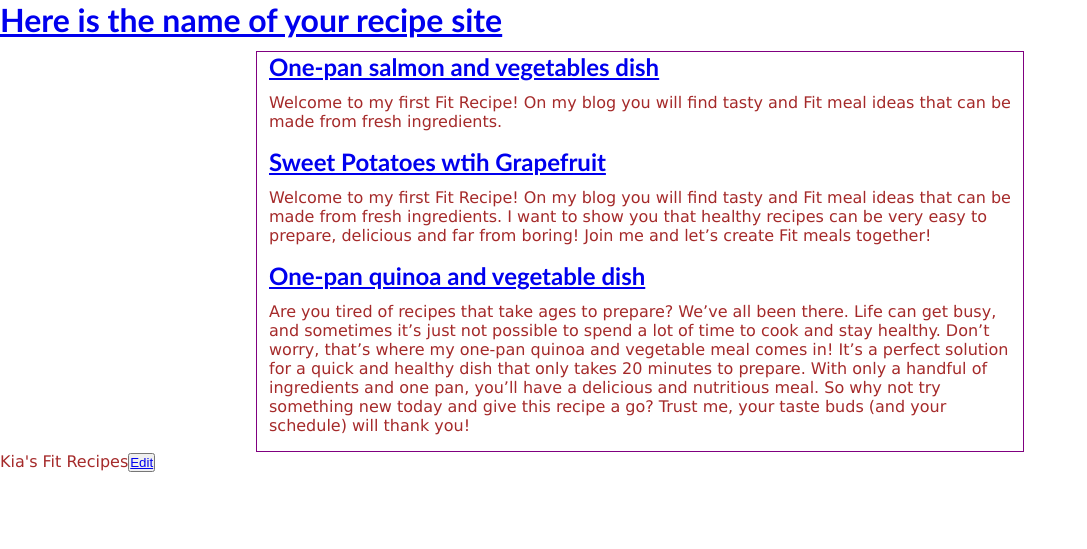
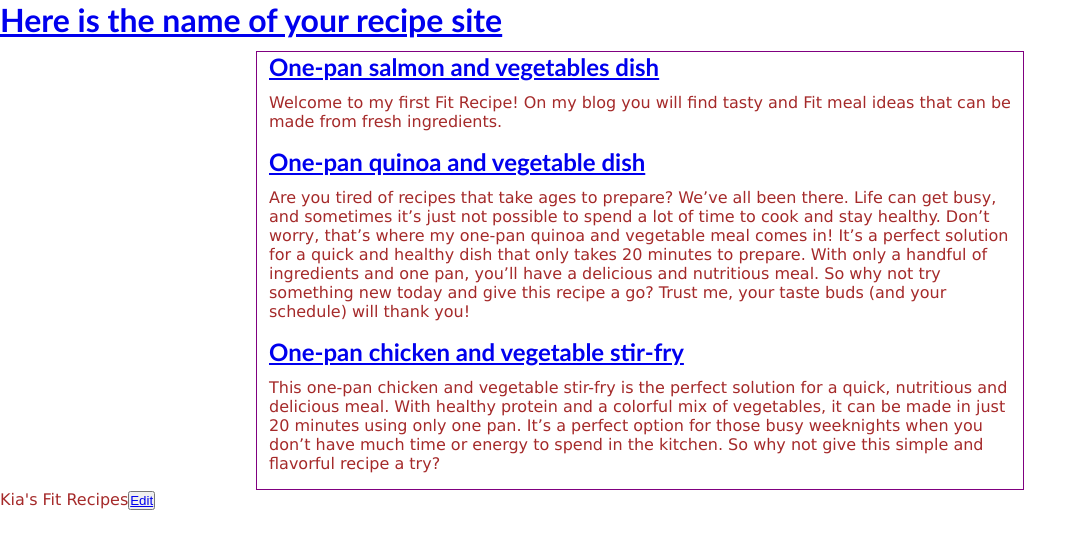
Before and after one commit to kaiablk/FitBook, a Jekyll site: the page built from pages/recipelisting.md, in a window 1280 px wide. Shown: the top 549 px of the page, without its empty margins (0-1087 px from the left). Built offline with Jekyll 4.4.1, drawn with Linux system fonts in a browser that asks for light colours.

Commit message:
Update Recipe “sweet-potatoes-wtih-grapefruit”

```diff
--- a/_recipes/sweet-potatoes-wtih-grapefruit.md
+++ b/_recipes/sweet-potatoes-wtih-grapefruit.md
@@ -1,33 +1,38 @@
 ---
-title: Sweet Potatoes wtih Grapefruit
+title: One-pan chicken and vegetable stir-fry
 date: 2023-01-31T15:04:39.481Z
-order: 1
+order: 3
 layout: recipe
 ---
-Welcome to my first Fit Recipe! On my blog you will find tasty and Fit meal ideas that can be made from fresh ingredients. I want to show you that healthy recipes can be very easy to prepare, delicious and far from boring!  Join me and let's create Fit meals together!
+This one-pan chicken and vegetable stir-fry is the perfect solution for a quick, nutritious and delicious meal. With healthy protein and a colorful mix of vegetables, it can be made in just 20 minutes using only one pan. It's a perfect option for those busy weeknights when you don't have much time or energy to spend in the kitchen. So why not give this simple and flavorful recipe a try?
 
-Today, I prepared for you a recepe for Sweet Potatoes wtih Grapefruit. It is a great option for easy lunch and dinner with one serving containing only 350 calories! Without further ado, let's get to it, shall we?
+![One-pan chicken and vegetable stir-fry](../uploads/chicken.png "One-pan chicken and vegetable stir-fry")
 
-![Photo by Jess Loiterton](../uploads/pexels-photo-5505462.jpeg)
+## Ingredients
 
-2 servings:
+* 4 oz boneless, skinless chicken breast, sliced into thin strips
+* 1/2 cup chopped vegetables of your choice (e.g. broccoli, bell pepper, carrot, onion)
+* 1 tablespoon olive oil
+* 1 clove garlic, minced
+* 2 tablespoons low-sodium soy sauce
+* 1/4 teaspoon red pepper flakes (optional)
+* Salt and pepper
+* 1/2 glass of water
+* 2 tablespoon of cornstarch
 
-1 3/4 pounds sweet potatoes
+## Method
 
-1 large grapefruit
+1. Heat the olive oil in a non-stick pan over medium-high heat.
+2. Add the sliced chicken to the pan and sauté for 3-4 minutes, or until browned and cooked through.
+3. Add the chopped vegetables, garlic, and ginger to the pan and sauté for another 3-4 minutes, or until the vegetables are tender.
+4. In a small bowl, whisk together the soy sauce, red pepper flakes (if using), salt, and pepper.
+5. Pour the soy sauce mixture over the chicken and vegetables and stir to combine.
+6. In another small bowl, whisk together the water and cornstarch until smooth.
+7. Pour the cornstarch mixture over the chicken and vegetables and stir to combine.
+8. Continue cooking for another 1-2 minutes, or until the sauce has thickened.
+9. Serve the stir-fry in a bowl.
 
-3 tablespoons unsalted butter
+Enjoy your delicious and healthy one-pan salmon and vegetables!
 
-1/3 cup (firmly packed) light brown sugar
-
-1/4 teaspoon salt
-
-2 eggs, well beaten
-
-Preheat oven to 375F.  Put the potatoes, unpeeled, in a large saucepan and cover with water.  With a swivel-bladed vegetable peeler, peel the yellow zest from the grapefruit and put it in with the potatoes. Bring to a boil, reduce the heat and simmer until the sweet potatoes are just fork-tender, about 20 minutes.
-
-Meanwhile, with a long-pronged fork or tongs, dip the grapefruit into the boiling potato water and blanch, turning constantly, for 30 seconds. Rinse the grapefruit briefly under cold running water to cool and peel off the white pith.  Section the grapefruit and peel off the membranes over a bowl to catch the juice. Reserve all the juice and pulp; discard any seeds.
-
-When the sweet potatoes are done, drain and let cool; discard the grapefruit zest. Peel the potatoes and put them into a food processor along with the grapefruit pulp and juice, the butter, brown sugar and salt.  Puree until smooth.  Add the eggs and mix to blend.
-
-Pour the sweet potato mixture into a well-buttered, 6-cup souffle dish. Place in a pan of hot water and bake for 45 minutes, or until the center is set.
+* Serves 1
+* Cooking time: 20 minutes
```
Also changed, not shown: 1 other file.
